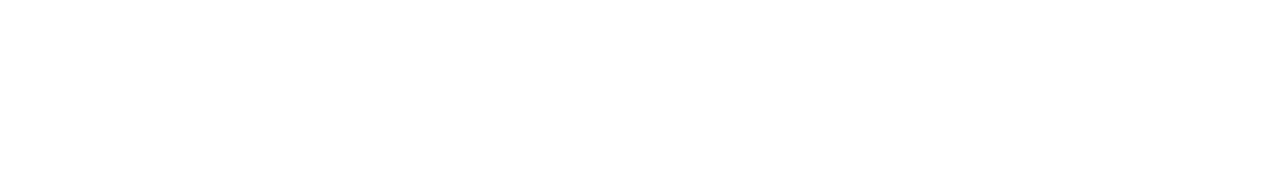
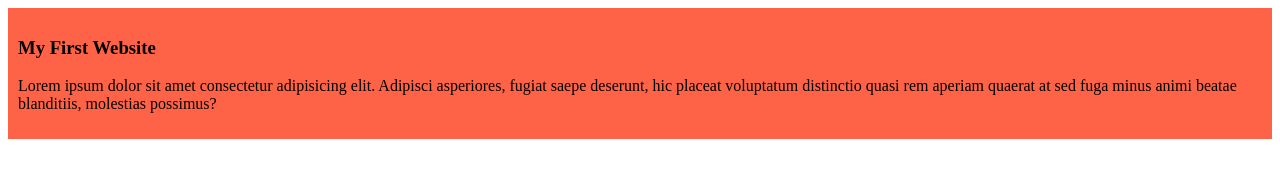
Before and after one commit to arik509/First_Repo, a plain HTML site: page index.html in a window 1280 px wide. Drawn offline with Linux system fonts and the light colour scheme.

Commit message:
Added First blog

```diff
--- a/index.html
+++ b/index.html
@@ -3,9 +3,13 @@
 <head>
     <meta charset="UTF-8">
     <meta name="viewport" content="width=device-width, initial-scale=1.0">
+    <link rel="stylesheet" href="style.css">
     <title>My First ever GitHub Repo</title>
 </head>
 <body>
-
+    <div>
+        <h3>My First Website</h3>
+        <p>Lorem ipsum dolor sit amet consectetur adipisicing elit. Adipisci asperiores, fugiat saepe deserunt, hic placeat voluptatum distinctio quasi rem aperiam quaerat at sed fuga minus animi beatae blanditiis, molestias possimus?</p>
+    </div>
 </body>
 </html>
--- /dev/null
+++ b/style.css
@@ -0,0 +1,4 @@
+div{
+    background-color: tomato;
+    padding: 10px;
+}
```
